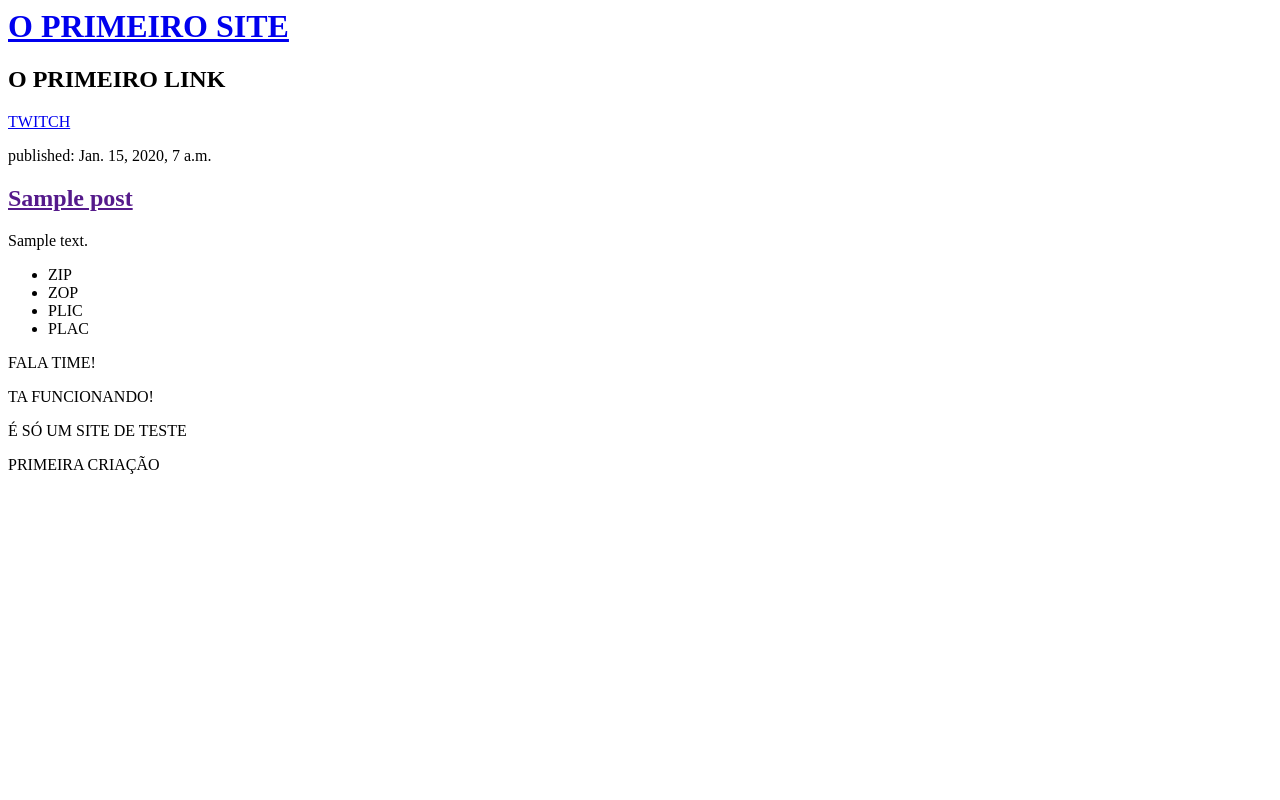
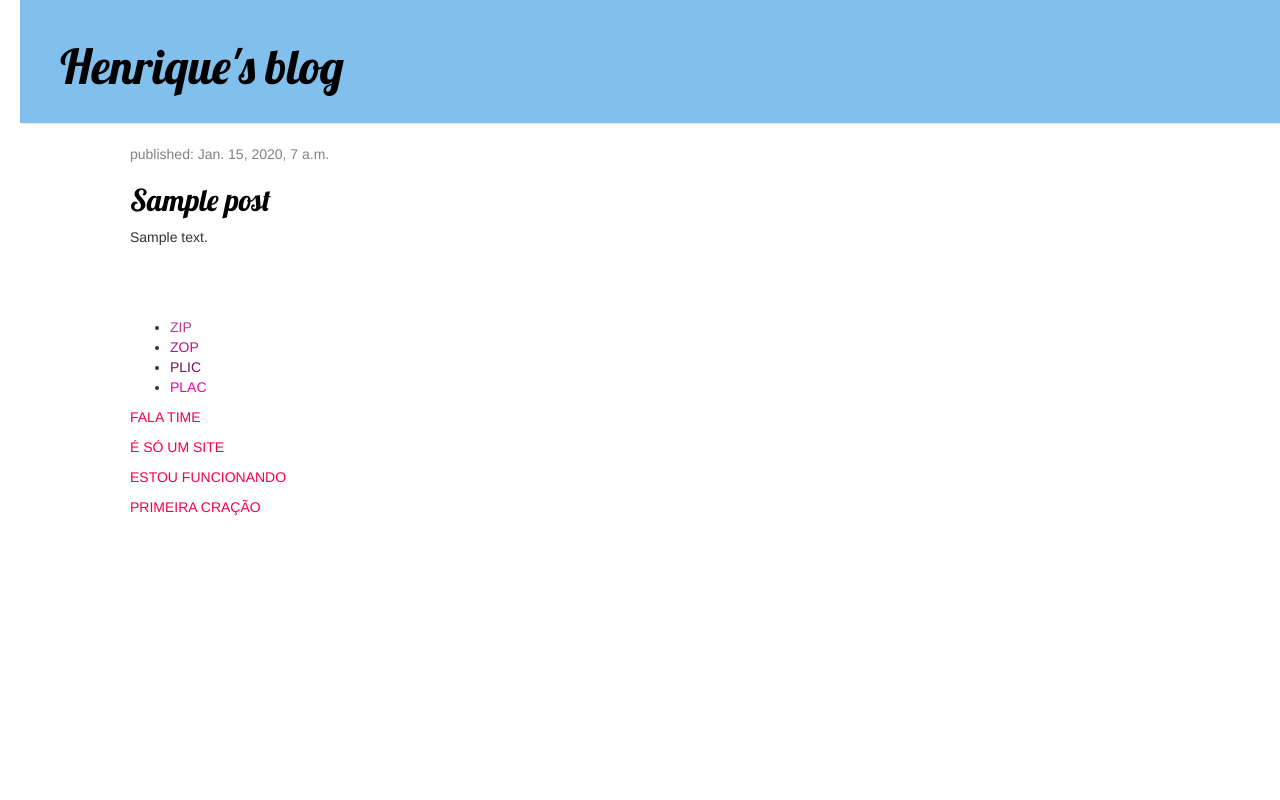
Before and after one commit to henrique1608/my-first-blog, a Django app: page / in a window 1280 px wide. Run offline with Django 3.2, Linux system fonts and the light colour scheme; tables that the repository leaves empty hold one stand-in row (values such as "Sample post"); some libraries are stand-ins or nearby versions.

Commit message:
Added view and template for detailed blog post as well as CSS for the site.

```diff
--- /dev/null
+++ b/blog/static/css/blog.css
@@ -0,0 +1,54 @@
+h1 a, h2 a {
+     color: #000000;
+     font-family: 'Lobster';
+}
+body {
+    padding-left: 20px;
+}
+
+.page-header {
+    background-color: #81bfed;
+    margin-top: 0;
+    padding: 20px 20px 20px 40px;
+}
+
+.page-header h1, .page-header h1 a, .page-header h1 a:visited, .page-header h1 a:active {
+    color: #000000;
+    font-size: 36pt;
+    text-decoration: none;
+}
+
+.content {
+    margin-left: 40px;
+}
+
+h1, h2, h3, h4 {
+    font-family: 'Lobster', cursive;
+}
+
+.date {
+    color: #828282;
+}
+
+.save {
+    float: right;
+}
+
+.post-form textarea, .post-form input {
+    width: 100%;
+}
+
+.top-menu, .top-menu:hover, .top-menu:visited {
+    color: #ff0000
+    float: right;
+    font-size: 26pt;
+    margin-right: 20px;
+}
+
+.post {
+    margin-bottom: 70px;
+}
+
+.post h2 a, .post h2 a:visited {
+    color: #000000;
+}
--- /dev/null
+++ b/blog/templates/blog/base.html
@@ -0,0 +1,28 @@
+{% load static %}
+
+<html>
+
+    <head>
+        <title>O TIME</title>
+        <link rel="stylesheet" href="//maxcdn.bootstrapcdn.com/bootstrap/3.2.0/css/bootstrap.min.css">
+        <link rel="stylesheet" href="//maxcdn.bootstrapcdn.com/bootstrap/3.2.0/css/bootstrap-theme.min.css">
+        <link rel="stylesheet" href="{% static 'css/blog.css' %}">
+        <link href="//fonts.googleapis.com/css?family=Lobster&subset=latin,latin-ext" rel="stylesheet" type="text/css">
+    </head>
+
+    <body>
+
+
+ <div class="page-header">
+        <h1><a href="/">Henrique's blog</a></h1>
+    </div>
+    <div class="content container">
+        <div class="row">
+            <div class="col-md-8">
+            {% block content %}
+            {% endblock %}
+            </div>
+        </div>
+    </div>
+    </body>
+</html>
--- a/blog/templates/blog/post_list.html
+++ b/blog/templates/blog/post_list.html
@@ -1,29 +1,26 @@
-<html>
-    <head>
-        <title>O TIME</title>
-    </head>
+{% extends 'blog/base.html' %}
 
-    <body>
+{% block content %}
+    {% for post in posts %}
+       <div class="content container">
+         <div class="row">
+            <div class="col-md-8">
+                    <div class="post">
+                        <div class="date">
+                            <p>published: {{ post.published_date }}</p>
+                        </div>
+                        <h2><a href="{% url 'post_detail' pk=post.pk %}">{{ post.title }}</a></h2>
+                        <p>{{ post.text|linebreaksbr }}</p>
+                    </div>
+            </div>
+         </div>
 
-    <div>
-        <h1><a href="/">O PRIMEIRO SITE</a></h1>
-        <h2>O PRIMEIRO LINK</h2>
-    </div>
-    <a href="https://twitch.tv">TWITCH</a>
+           <ul><li><font color="#b33a8d">ZIP</font></li><li><font color="#bc1086">ZOP</font></li><li><font color="#791358">PLIC</font><li><font color="#f600a8">PLAC</font></li></ul>
+           <p><font color="#f6004a">FALA TIME</font> </p>
+           <p><font color="#f6004a">É SÓ UM SITE</font> </p>
+           <p><font color="#f6004a">ESTOU FUNCIONANDO</font> </p>
+           <p><font color="#f6004a">PRIMEIRA CRAÇÃO</font> </p>
+       </div>
 
-   {% for post in posts %}
-    <div>
-        <p>published: {{ post.published_date }}</p>
-        <h2><a href="">{{ post.title }}</a></h2>
-        <p>{{ post.text|linebreaksbr }}</p>
-    </div>
-{% endfor %}
-
-    <ul><li>ZIP</li><li>ZOP</li><li>PLIC</li><li>PLAC</li></ul>
-    <p>FALA TIME!</p>
-        <p>TA FUNCIONANDO!</p>
-    <p>É SÓ UM SITE DE TESTE</p>
-    <p>PRIMEIRA CRIAÇÃO</p>
-
-</body>
-</html>
+       {% endfor %}
+{% endblock %}
--- a/blog/urls.py
+++ b/blog/urls.py
@@ -3,4 +3,5 @@ from . import views
 
 urlpatterns = [
     path('', views.post_list, name='post_list'),
+    path('post/<int:pk>/', views.post_detail, name='post_detail'),
 ]
--- a/blog/views.py
+++ b/blog/views.py
@@ -1,7 +1,11 @@
 from django.shortcuts import render
 from django.utils import timezone
 from .models import Post
+from django.shortcuts import render, get_object_or_404
 
+def post_detail(request, pk):
+    post = get_object_or_404(Post, pk=pk)
+    return render(request, 'blog/post_detail.html', {'post': post})
 
 def post_list(request):
     posts = Post.objects.filter(published_date__lte=timezone.now()).order_by('published_date')
```
Also changed, not shown: blog/templates/blog/post_detail.html (added, +13 -0 lines).
